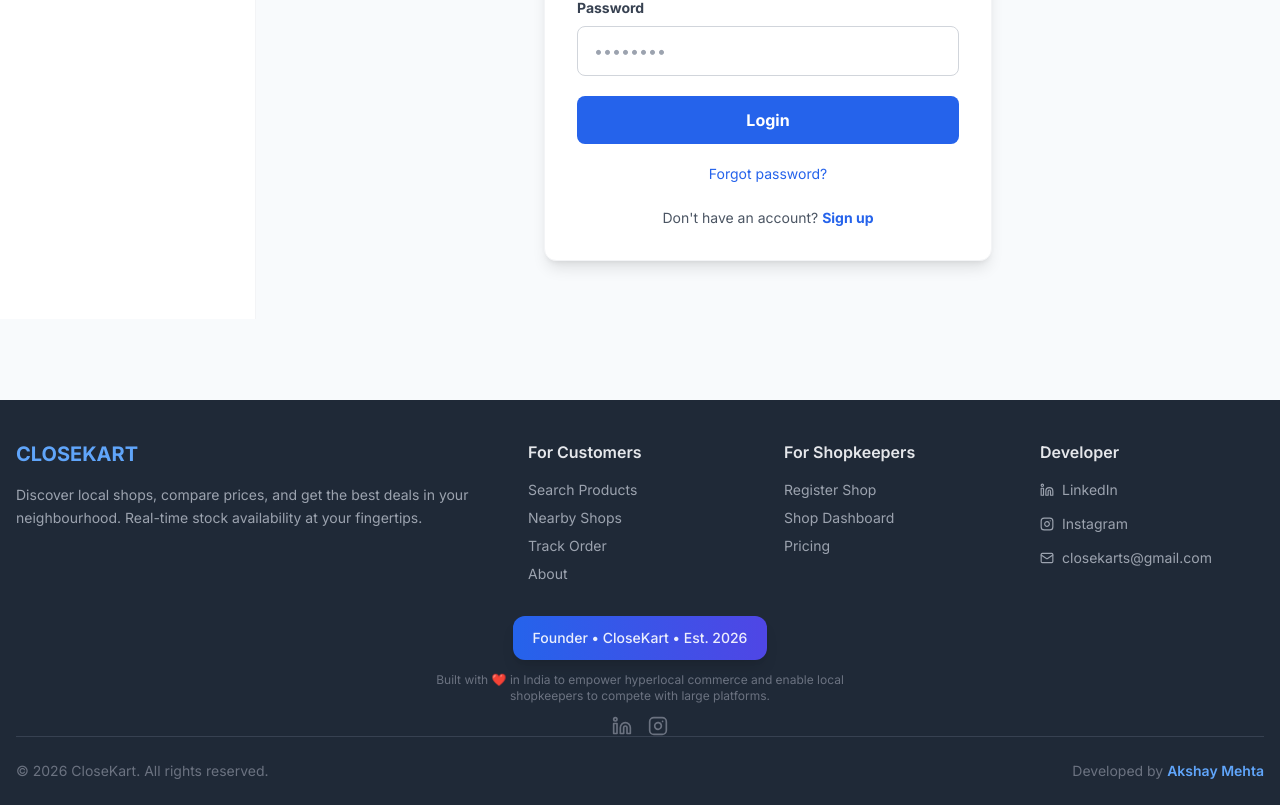
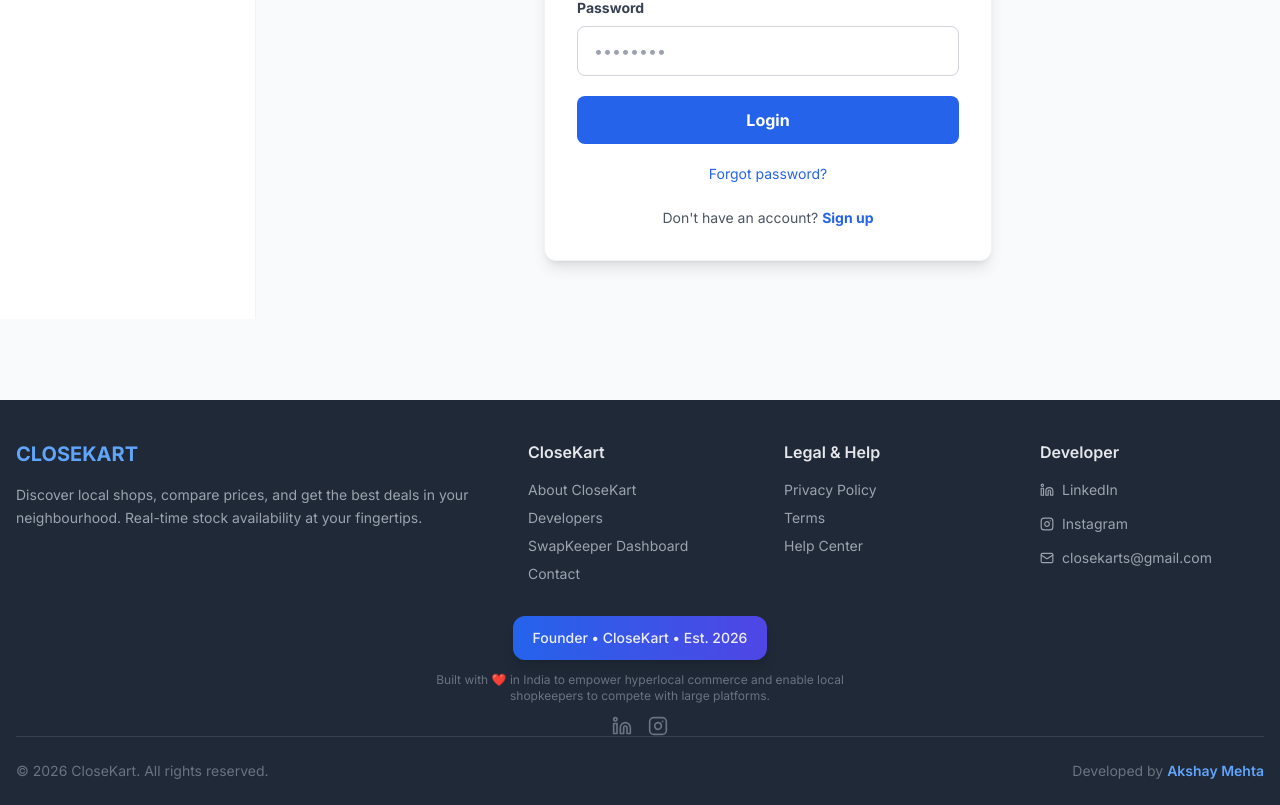
Before and after one commit to ChromaVesper/closekart, a React (Vite) app in the folder frontend/: page /closekart/login in a window 1280 px wide. Shown: the part 481-1286 px from the top of the page. Built offline with nearby package versions, Linux system fonts and the light colour scheme; no server answers.

Commit message:
Restore hero carousel, footer, profile, and UI

```diff
--- a/frontend/src/components/Footer.jsx
+++ b/frontend/src/components/Footer.jsx
@@ -18,50 +18,50 @@
                         </p>
                     </div>
 
-                    {/* For Customers */}
+                    {/* Links Column 1 */}
                     <div>
-                        <h4 className="font-semibold mb-4 text-gray-200">For Customers</h4>
+                        <h4 className="font-semibold mb-4 text-gray-200">CloseKart</h4>
                         <ul className="space-y-2 text-sm text-gray-400">
                             <li>
-                                <Link to="/search" className="hover:text-white hover:underline transition-colors cursor-pointer">
-                                    Search Products
+                                <Link to="/about" className="hover:text-white hover:underline transition-colors cursor-pointer">
+                                    About CloseKart
                                 </Link>
                             </li>
                             <li>
-                                <Link to="/shops" className="hover:text-white hover:underline transition-colors cursor-pointer">
-                                    Nearby Shops
+                                <Link to="/developers" className="hover:text-white hover:underline transition-colors cursor-pointer">
+                                    Developers
                                 </Link>
                             </li>
                             <li>
-                                <Link to="/orders" className="hover:text-white hover:underline transition-colors cursor-pointer">
-                                    Track Order
+                                <Link to="/swapkeeper/dashboard" className="hover:text-white hover:underline transition-colors cursor-pointer">
+                                    SwapKeeper Dashboard
                                 </Link>
                             </li>
                             <li>
-                                <Link to="/about" className="hover:text-white hover:underline transition-colors cursor-pointer">
-                                    About
+                                <Link to="/contact" className="hover:text-white hover:underline transition-colors cursor-pointer">
+                                    Contact
                                 </Link>
                             </li>
                         </ul>
                     </div>
 
-                    {/* For Shopkeepers */}
+                    {/* Links Column 2 */}
                     <div>
-                        <h4 className="font-semibold mb-4 text-gray-200">For Shopkeepers</h4>
+                        <h4 className="font-semibold mb-4 text-gray-200">Legal & Help</h4>
                         <ul className="space-y-2 text-sm text-gray-400">
                             <li>
-                                <Link to="/register-shop" className="hover:text-white hover:underline transition-colors cursor-pointer">
-                                    Register Shop
+                                <Link to="/privacy" className="hover:text-white hover:underline transition-colors cursor-pointer">
+                                    Privacy Policy
                                 </Link>
                             </li>
                             <li>
-                                <Link to="/swapkeeper/dashboard" className="hover:text-white hover:underline transition-colors cursor-pointer">
-                                    Shop Dashboard
+                                <Link to="/terms" className="hover:text-white hover:underline transition-colors cursor-pointer">
+                                    Terms
                                 </Link>
                             </li>
                             <li>
-                                <Link to="/pricing" className="hover:text-white hover:underline transition-colors cursor-pointer">
-                                    Pricing
+                                <Link to="/help" className="hover:text-white hover:underline transition-colors cursor-pointer">
+                                    Help Center
                                 </Link>
                             </li>
                         </ul>
--- a/frontend/src/components/HeroCarousel.jsx
+++ b/frontend/src/components/HeroCarousel.jsx
@@ -1,66 +1,77 @@
-import React, { useState, useEffect } from 'react';
+import React, { useState, useEffect } from "react";
 
 const slides = [
     {
-        id: 1,
         title: "Discover What's Closest, Fastest, & Best",
-        subtitle: "Your neighborhood marketplace at your fingertips.",
+        subtitle: "Compare prices, check real-time stock, and find delivery options nearby.",
+        button1: "Find Products",
+        button2: "Explore Shops",
+        image: "/assets/banner1.png"
     },
     {
-        id: 2,
-        title: "Compare prices from nearby shops",
-        subtitle: "Find the best deals without leaving your home.",
+        title: "Support Local SwapKeepers",
+        subtitle: "Connect with nearby sellers instantly.",
+        image: "/assets/banner2.png"
     },
     {
-        id: 3,
-        title: "Support your local SwapKeepers",
-        subtitle: "Empower your community with every purchase.",
+        title: "Fast, Reliable, and Local",
+        subtitle: "Everything near you in seconds.",
+        image: "/assets/banner3.png"
     }
 ];
 
-const HeroCarousel = () => {
-    const [currentSlide, setCurrentSlide] = useState(0);
+export default function HeroCarousel() {
+    const [current, setCurrent] = useState(0);
 
     useEffect(() => {
-        const timer = setInterval(() => {
-            setCurrentSlide((prev) => (prev + 1) % slides.length);
+        const interval = setInterval(() => {
+            setCurrent(prev => (prev + 1) % slides.length);
         }, 4000);
-        return () => clearInterval(timer);
+
+        return () => clearInterval(interval);
     }, []);
 
     return (
-        <div className="relative w-full h-[30vh] sm:h-[40vh] md:h-[50vh] overflow-hidden bg-gradient-to-r from-blue-900 via-blue-700 to-blue-500">
-            {/* Slides container */}
+        <div className="w-full h-[320px] md:h-[420px] relative overflow-hidden rounded-xl">
+            {slides.map((slide, index) => (
                 <div
-                className="flex w-full h-full transition-transform duration-1000 ease-in-out"
-                style={{ transform: `translateX(-${currentSlide * 100}%)` }}
+                    key={index}
+                    className={`absolute w-full h-full transition-all duration-700 ${index === current
+                            ? "opacity-100 translate-x-0"
+                            : "opacity-0 translate-x-full"
+                        }`}
                 >
-                {slides.map((slide) => (
-                    <div key={slide.id} className="w-full h-full shrink-0 flex flex-col items-center justify-center px-4 text-center">
-                        <h1 className="text-3xl sm:text-5xl md:text-6xl font-black text-white mb-4 drop-shadow-lg tracking-tight">
+                    <div className="bg-gradient-to-r from-blue-700 to-blue-500 h-full flex flex-col justify-center px-8 text-white relative">
+
+                        {/* If images exist, they would render here as backgrounds or layered elements */}
+                        {/* <img src={slide.image} className="absolute inset-0 w-full h-full object-cover mix-blend-overlay opacity-20" alt="" /> */}
+
+                        <div className="relative z-10">
+                            <h1 className="text-3xl md:text-5xl font-bold">
                                 {slide.title}
                             </h1>
-                        <p className="text-sm sm:text-lg md:text-xl text-blue-100 font-medium max-w-2xl drop-shadow-md">
+
+                            <p className="mt-3 text-lg">
                                 {slide.subtitle}
                             </p>
+
+                            {slide.button1 && (
+                                <div className="mt-6 flex flex-wrap gap-4">
+                                    <button className="bg-white text-blue-700 px-6 py-2.5 rounded-lg font-bold hover:bg-gray-100 transition shadow">
+                                        {slide.button1}
+                                    </button>
+                                    {slide.button2 && (
+                                        <button className="bg-blue-600 text-white border border-white px-6 py-2.5 rounded-lg font-bold hover:bg-blue-800 transition shadow">
+                                            {slide.button2}
+                                        </button>
+                                    )}
+                                </div>
+                            )}
+                        </div>
+
+                    </div>
                 </div>
             ))}
         </div>
-
-            {/* Dots */}
-            <div className="absolute bottom-4 left-0 right-0 flex justify-center space-x-2">
-                {slides.map((_, idx) => (
-                    <button
-                        key={idx}
-                        onClick={() => setCurrentSlide(idx)}
-                        className={`w-2.5 h-2.5 rounded-full transition-all duration-300 ${currentSlide === idx ? 'bg-white scale-125' : 'bg-white/50 hover:bg-white/75'
-                            }`}
-                        aria-label={`Go to slide ${idx + 1}`}
-                    />
-                ))}
-            </div>
-        </div>
     );
-};
-
-export default HeroCarousel;
+}
```
Lines whose indentation alone changed are shown as unchanged.
